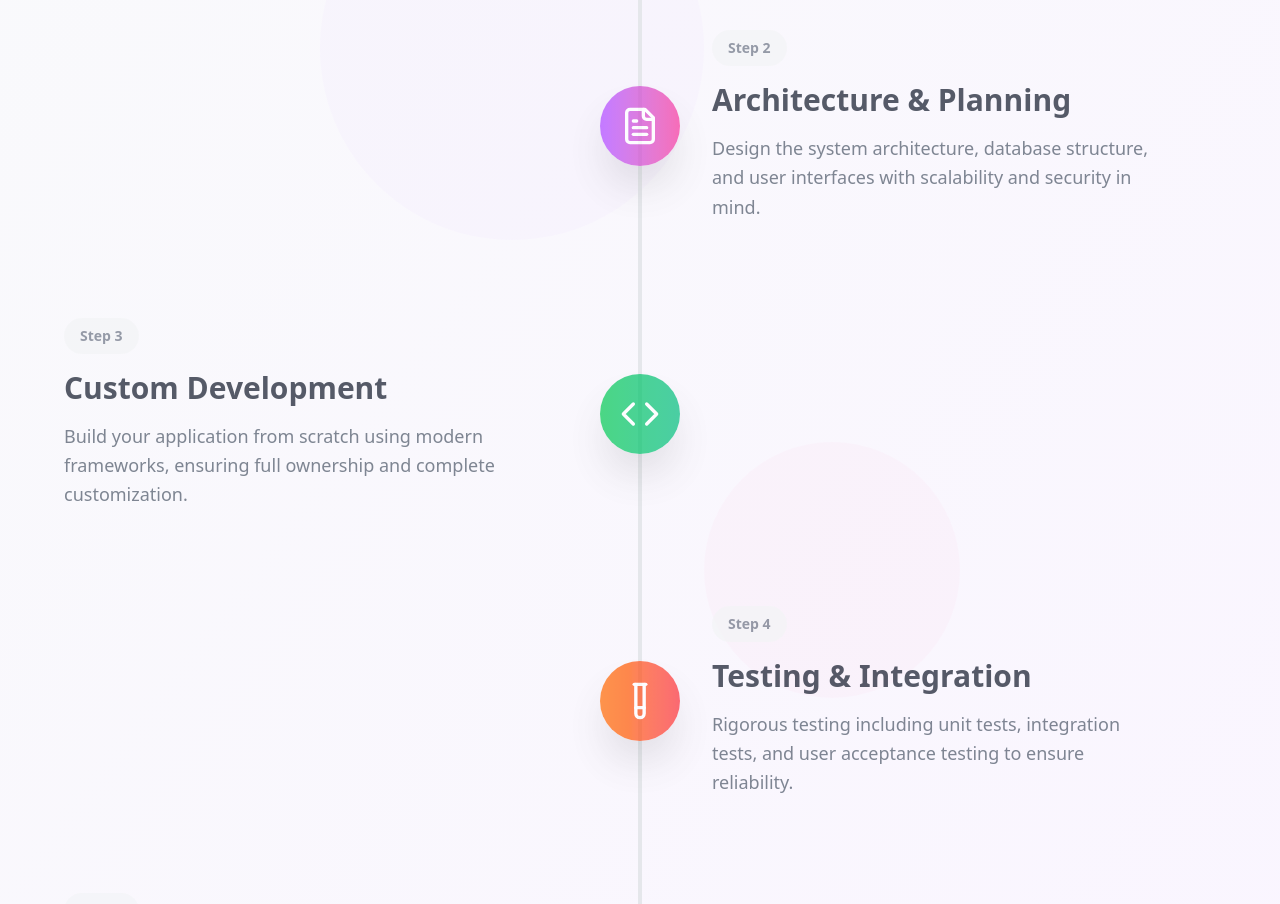
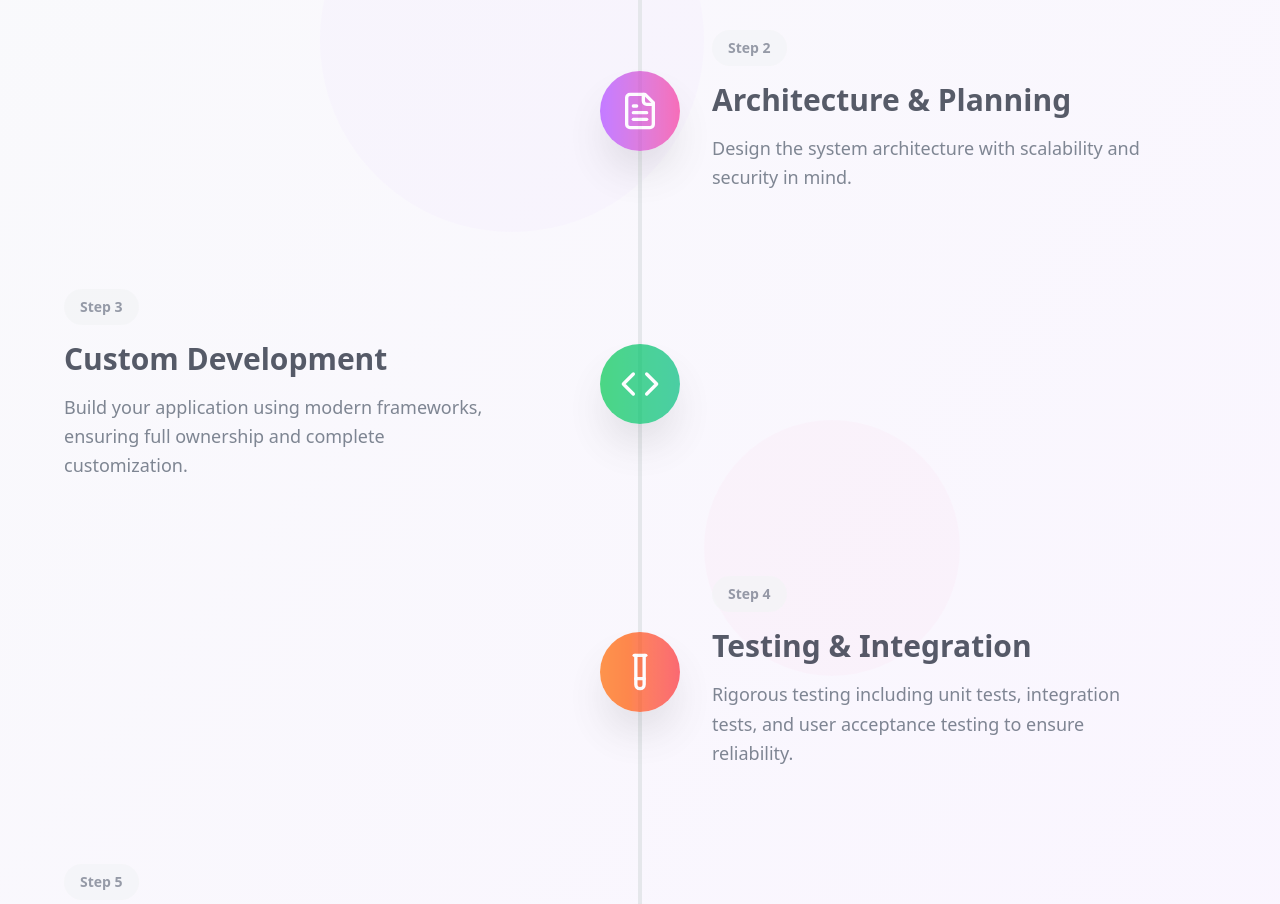
Before and after one commit to hughavery/southern-software-solutions-nextjs, a Next.js app: page /software-apps in a window 1280 px wide. Shown: the part 1740-2644 px from the top of the page. Built offline with nearby package versions, Linux system fonts and the light colour scheme.

Commit message:
change process text

```diff
--- a/src/components/SoftwareProcess.tsx
+++ b/src/components/SoftwareProcess.tsx
@@ -39,13 +39,13 @@ const SoftwareProcess = () => {
     {
       icon: FileText,
       title: 'Architecture & Planning',
-      description: 'Design the system architecture, database structure, and user interfaces with scalability and security in mind.',
+      description: 'Design the system architecture with scalability and security in mind.',
       color: 'from-purple-500 to-pink-500'
     },
     {
       icon: Code,
       title: 'Custom Development',
-      description: 'Build your application from scratch using modern frameworks, ensuring full ownership and complete customization.',
+      description: 'Build your application using modern frameworks, ensuring full ownership and complete customization.',
       color: 'from-green-500 to-emerald-500'
     },
     {
```
